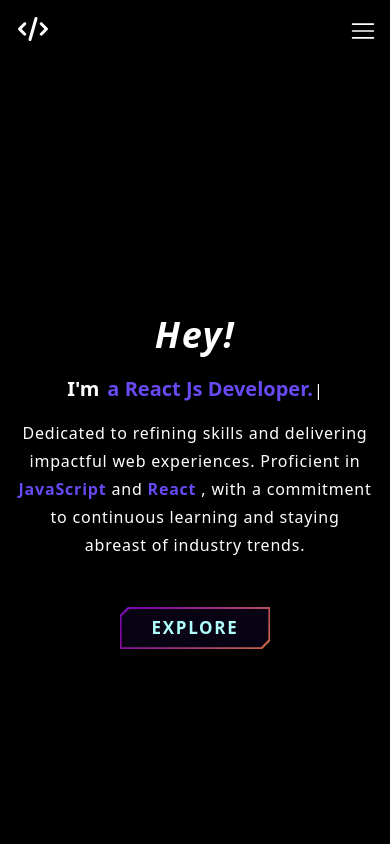
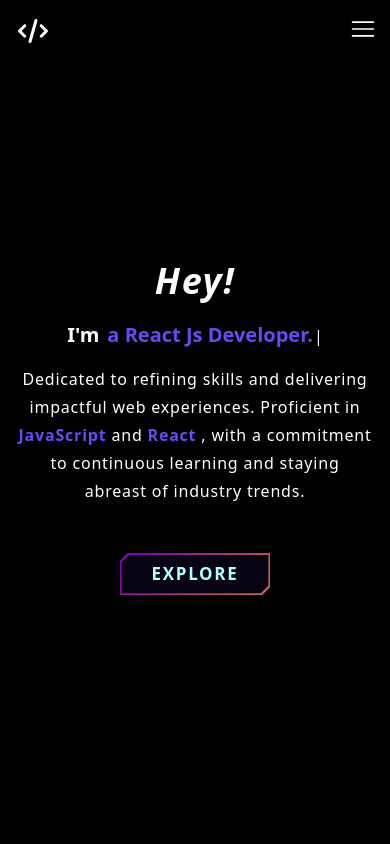
Before and after one commit to Darshan-Pandya10/Portfolio-2024, a React (Vite) app: page / in a window 390 px wide. Shown: the top 844 px of the page. Built offline with nearby package versions, Linux system fonts and the light colour scheme; no server answers.

Commit message:
[Refactor] Navbar For Small Screen.

```diff
--- a/src/App.jsx
+++ b/src/App.jsx
@@ -55,7 +55,7 @@ function App() {
       <Footer />
 
       {showScrollToTop && (
-        <a href='#header' className='fixed bottom-28 z-50 right-1 md:right-8 p-2 text-white rounded-full shadow-md border-2 border-solid border-white'>
+        <a href='#header' className='fixed bottom-28 z-30 right-1 md:right-8 p-2 text-white rounded-full shadow-md border-2 border-solid border-white'>
           <IoIosArrowUp size={26} />
         </a>
       )}
--- a/src/Components/Header.jsx
+++ b/src/Components/Header.jsx
@@ -4,9 +4,9 @@ import { FaCode } from "react-icons/fa6";
 
 const Header = () => {
   return (
-    <section id='header' className='header pt-4 relative px-4 md:px-6 z-50 w-screen flex flex-col justify-around items-start sm:flex sm:flex-row sm:justify-between sm:items-center p-2'>
+    <section id='header' className='header fixed top-0 z-50 bg-black pt-4 px-4 md:px-6 w-screen flex flex-col justify-around items-start sm:flex sm:flex-row sm:justify-between sm:items-center p-2'>
       <main className="logo mb-1">
-        <a href=""><FaCode size={30} className='cursor-pointer -mt-1' /></a>
+        <a href=""><FaCode size={30} className='cursor-pointer' /></a>
       </main>
       <Navbar/>
     </section>
--- a/src/Components/Navbar.jsx
+++ b/src/Components/Navbar.jsx
@@ -26,7 +26,7 @@ const Navbar = () => {
       {isNavbarVisible ? <RxCross1 className='hover:text-[#6849f3]' size={26} /> : <RxHamburgerMenu className='hover:text-[#6849f3]'  size={26} />}
       </button>
       </div>
-        <nav className={`mt-3 transition-all sm:mt-0 ${
+          <nav className={`mt-3 sm:mt-0 ${
           isNavbarVisible ? '' : 'hidden'} flex flex-col items-left justify-center justify-self-center place-items-center
           w-[90vw] mx-auto min-h-screen sm:flex sm:flex-row sm:justify-end sm:items-end  sm:min-h-fit sm:ml-4 font-semibold text-[1rem]`}>
           <a href='../src/assets/File/Resume.pdf' download='Resume' onClick={closeNavbar} className='text-2xl tracking-widest sm:tracking-normal sm:text-base mb-1 sm:mr-3 sm:mb-0' to='/'>Resume</a>
```
